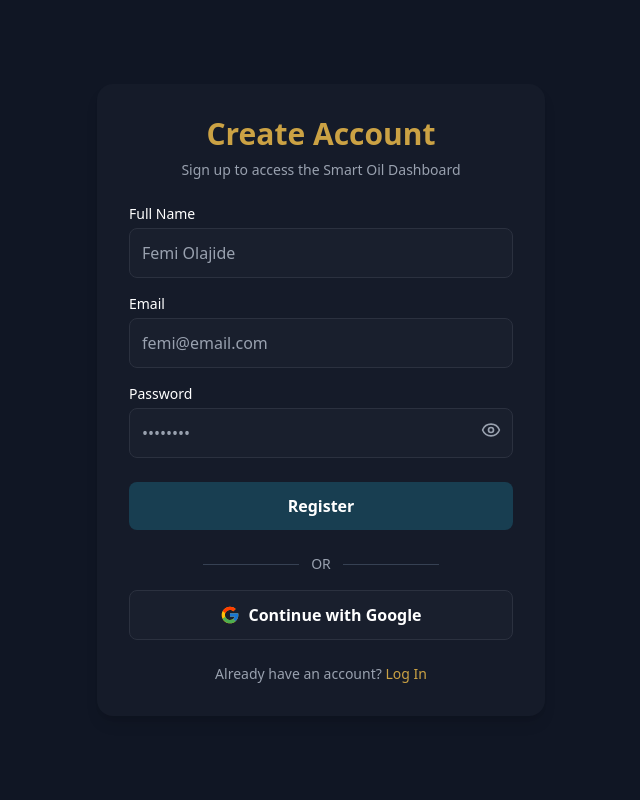
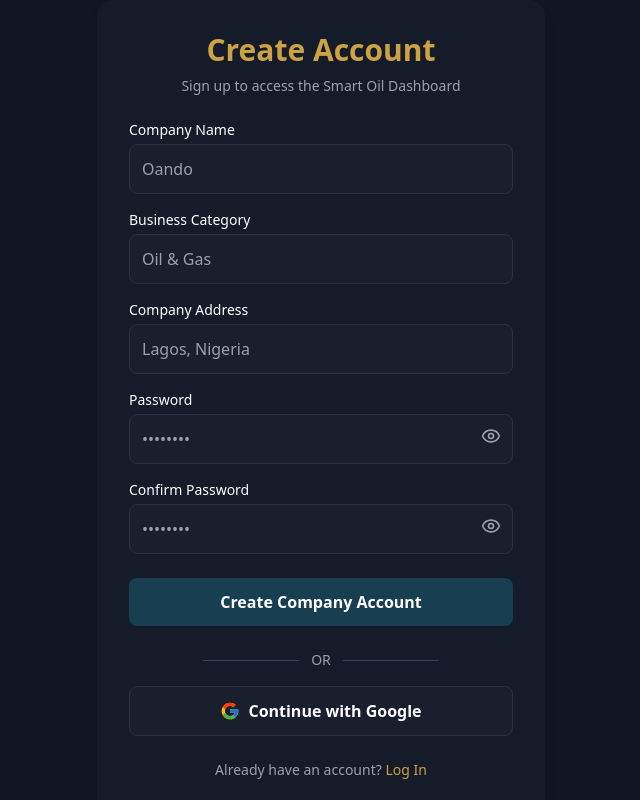
Before and after one commit to fawwazmak/smart-oil, a React (Vite) app: page /register in a window 1280 px wide. Shown: the whole page, without its empty margins (319-959 px from the left). Built offline with nearby package versions, Linux system fonts and the light colour scheme.

Commit message:
Edited the sign up page

```diff
--- a/src/App.jsx
+++ b/src/App.jsx
@@ -9,11 +9,17 @@ import ForecastingPage from './pages/ForecastingPage';
 import TankMonitoringPage from './pages/TankMonitoringPage';
 import BlockChainLedgerPage from './pages/BlockChainLedgerPage'
 import AccountPage from './pages/AccountPage';
+import NotFoundPage from './pages/NotFoundPage';
 
 
 function AppContent() {
   const location = useLocation();
-  const dontShowNavbar = ['/login', '/register'].some(path => location.pathname.includes(path));
+
+  const hideOnPaths = ['/login', '/register'];
+  const knownPaths = ['/', '/forecasting', '/tankMonitoring', '/blockChainLedger', '/account', '/login', '/register'];
+
+  // hide navbar on login/register or when the path is not one of the known routes (NotFound)
+  const dontShowNavbar = hideOnPaths.some(path => location.pathname.includes(path)) || !knownPaths.includes(location.pathname);
 
   return (
     <>
@@ -74,6 +80,7 @@ function AppContent() {
             <Route path='/account' element={<AccountPage />} />
             <Route path='/login' element={<SignInPage />} />
             <Route path='/register' element={<SignUpPage />} />
+            <Route path='*' element={<NotFoundPage />} />
           </Routes>
         </div>
       </div>
--- /dev/null
+++ b/src/pages/NotFoundPage.jsx
@@ -0,0 +1,37 @@
+import React from "react";
+import { ArrowLeft } from "lucide-react";
+import { Link } from "react-router-dom";
+
+const NotFoundPage = () => {
+return (
+<div className="min-h-screen flex flex-col items-center justify-center bg-[#101624] text-white font-sans px-4">
+<div className="text-center">
+<div className="relative inline-block">
+<div className="absolute inset-0 bg-[#183e51] rounded-full blur-2xl opacity-30 animate-pulse"></div>
+<div className="relative text-8xl font-extrabold text-[#CBA244] drop-shadow-lg">
+404
+</div>
+</div>
+
+    <h1 className="text-3xl font-bold mt-6 text-[#CBA244]">
+      Page Not Found
+    </h1>
+    <p className="text-gray-400 mt-3 max-w-md mx-auto">
+      Oops! The page you’re looking for doesn’t exist or has been moved.
+    </p>
+
+    <Link
+      to="/"
+      className="inline-flex items-center gap-2 mt-8 px-6 py-3 bg-gradient-to-r from-[#183d50] to-[#183e51] rounded-lg font-semibold hover:opacity-90 transition"
+    >
+      <ArrowLeft size={20} />
+      Go Back Home
+    </Link>
+  </div>
+</div>
+
+
+);
+};
+
+export default NotFoundPage;
--- a/src/pages/SignUpPage.jsx
+++ b/src/pages/SignUpPage.jsx
@@ -4,16 +4,35 @@ import { EyeIcon, EyeOffIcon } from "lucide-react";
 
 const SignupPage = () => {
   const [showPassword, setShowPassword] = useState(false);
+  const [showConfirmPassword, setShowConfirmPassword] = useState(false);
+  const [password, setPassword] = useState("");
+  const [confirmPassword, setConfirmPassword] = useState("");
+  const [passwordMatch, setPasswordMatch] = useState(null); // null | true | false
 
   const handleSubmit = (e) => {
     e.preventDefault();
-// TODO: Hook up to backend or Firebase auth
     console.log("Sign Up form submitted");
   };
 
   const handleGoogleSignup = () => {
-// TODO: Integrate Google Sign-In (Firebase or OAuth2)
     console.log("Google Sign-In clicked");
+  };
+
+  const onSubmit = (e) => {
+    e.preventDefault();
+    if (password !== confirmPassword) return;
+    handleSubmit(e);
+  };
+
+  // Live password check
+  const handlePasswordChange = (value, isConfirm = false) => {
+    if (isConfirm) {
+      setConfirmPassword(value);
+      setPasswordMatch(password && value ? password === value : null);
+    } else {
+      setPassword(value);
+      setPasswordMatch(confirmPassword && value ? confirmPassword === value : null);
+    }
   };
 
   return (
@@ -24,34 +43,60 @@ return (
           Sign up to access the Smart Oil Dashboard
         </p>
 
-    <form onSubmit={handleSubmit} className="space-y-4">
+        <form onSubmit={onSubmit} className="space-y-4">
+          {/* Company name */}
           <div>
-        <label className="block text-sm mb-1">Full Name</label>
+            <label htmlFor="company" className="block text-sm mb-1">Company Name</label>
             <input
               type="text"
-          placeholder="Femi Olajide"
+              name="company"
+              id="company"
+              placeholder="Oando"
               required
-          className="w-full p-3 rounded-lg bg-[#191f2d] border border-[#2b313f] text-white placeholder-gray-400 focus:outline-none focus:border-[#183e51]"
+              className="w-full p-3 rounded-lg bg-[#191f2d] border border-[#2b313f]
+                         text-white placeholder-gray-400 focus:outline-none focus:border-[#183e51]"
             />
           </div>
 
+          {/* Business category */}
           <div>
-        <label className="block text-sm mb-1">Email</label>
+            <label htmlFor="business-category" className="block text-sm mb-1">Business Category</label>
             <input
-          type="email"
-          placeholder="femi@email.com"
+              type="text"
+              name="business-category"
+              id="business-category"
+              placeholder="Oil & Gas"
               required
-          className="w-full p-3 rounded-lg bg-[#191f2d] border border-[#2b313f] text-white placeholder-gray-400 focus:outline-none focus:border-[#183e51]"
+              className="w-full p-3 rounded-lg bg-[#191f2d] border border-[#2b313f]
+                         text-white placeholder-gray-400 focus:outline-none focus:border-[#183e51]"
             />
           </div>
 
+          {/* Company address */}
+          <div>
+            <label htmlFor="location" className="block text-sm mb-1">Company Address</label>
+            <input
+              required
+              id="location"
+              placeholder="Lagos, Nigeria"
+              className="w-full p-3 rounded-lg bg-[#191f2d] border border-[#2b313f]
+                         text-white placeholder-gray-400 focus:outline-none focus:border-[#183e51]"
+            />
+          </div>
+
+          {/* Password */}
           <div className="relative">
-        <label className="block text-sm mb-1">Password</label>
+            <label htmlFor="password" className="block text-sm mb-1">Password</label>
             <input
+              name="password"
+              id="password"
               type={showPassword ? "text" : "password"}
+              value={password}
+              onChange={(e) => handlePasswordChange(e.target.value)}
               placeholder="••••••••"
               required
-          className="w-full p-3 rounded-lg bg-[#191f2d] border border-[#2b313f] text-white placeholder-gray-400 focus:outline-none focus:border-[#183e51]"
+              className="w-full p-3 rounded-lg bg-[#191f2d] border border-[#2b313f]
+                         text-white placeholder-gray-400 focus:outline-none focus:border-[#183e51]"
             />
             <span
               onClick={() => setShowPassword(!showPassword)}
@@ -61,10 +106,47 @@ Sign up to access the Smart Oil Dashboard
             </span>
           </div>
 
+          {/* Confirm Password */}
+          <div className="relative">
+            <label htmlFor="confirm-password" className="block text-sm mb-1">Confirm Password</label>
+            <input
+              name="confirm-password"
+              id="confirm-password"
+              type={showConfirmPassword ? "text" : "password"}
+              value={confirmPassword}
+              onChange={(e) => handlePasswordChange(e.target.value, true)}
+              placeholder="••••••••"
+              required
+              className="w-full p-3 rounded-lg bg-[#191f2d] border border-[#2b313f]
+                         text-white placeholder-gray-400 focus:outline-none focus:border-[#183e51]"
+            />
+            <span
+              onClick={() => setShowConfirmPassword(!showConfirmPassword)}
+              className="absolute right-3 top-9 text-gray-400 cursor-pointer"
+            >
+              {showConfirmPassword ? <EyeOffIcon size={20} /> : <EyeIcon size={20} />}
+            </span>
+
+            {/* Password match message */}
+            {passwordMatch === false && (
+              <p className="text-red-500 text-sm mt-1">Passwords do not match</p>
+            )}
+            {passwordMatch === true && (
+              <p className="text-green-500 text-sm mt-1">Passwords match</p>
+            )}
+          </div>
+
           <button
             type="submit"
-        className="w-full bg-[#183e51] cursor-pointer hover:bg-[#1d4e68] transition text-white font-semibold p-3 rounded-lg mt-2"
-      >Register
+            disabled={passwordMatch === false}
+            className={`w-full cursor-pointer font-semibold p-3 rounded-lg mt-2 transition
+                        ${
+                          passwordMatch === false
+                            ? "bg-gray-600 cursor-not-allowed"
+                            : "bg-[#183e51] hover:bg-[#1d4e68] text-white"
+                        }`}
+          >
+            Create Company Account
           </button>
         </form>
 
@@ -90,8 +172,6 @@ Sign up to access the Smart Oil Dashboard
         </p>
       </div>
     </div>
-
-
   );
 };
 
```
Lines whose indentation alone changed are shown as unchanged.
